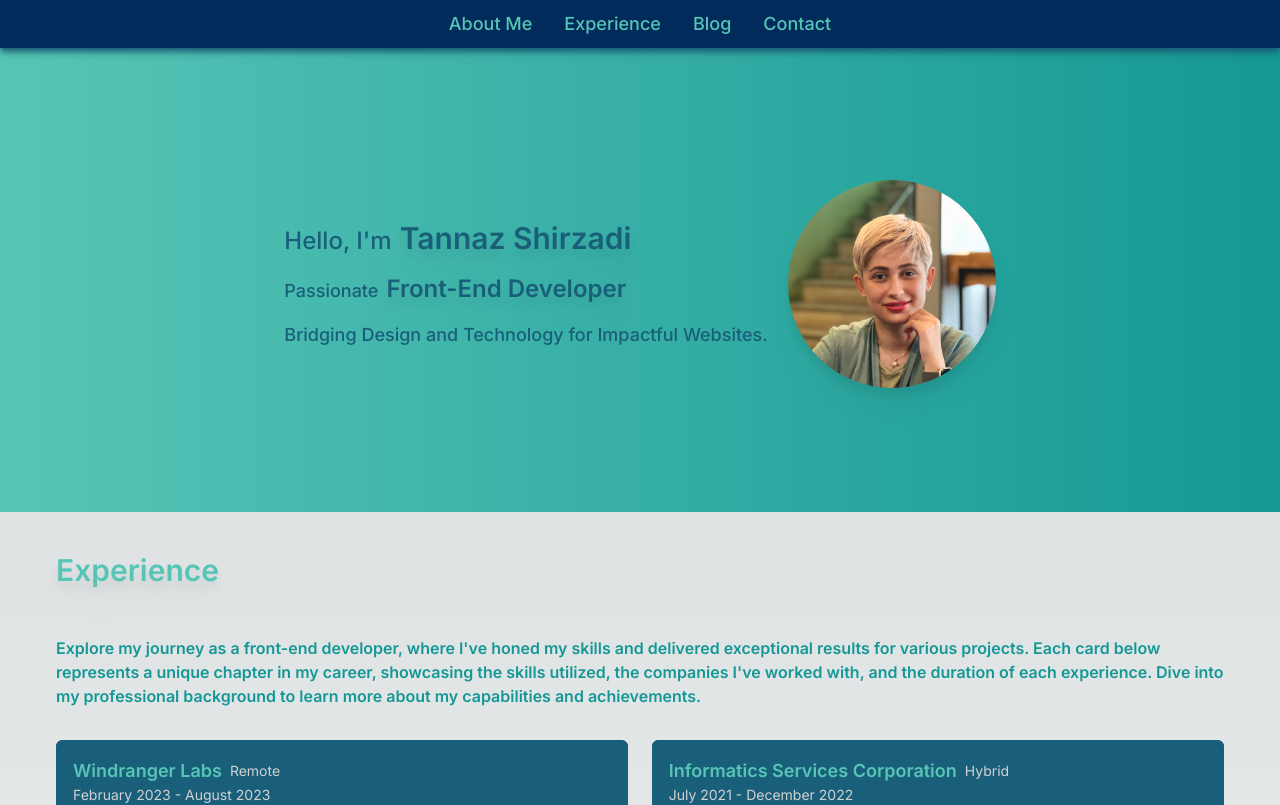
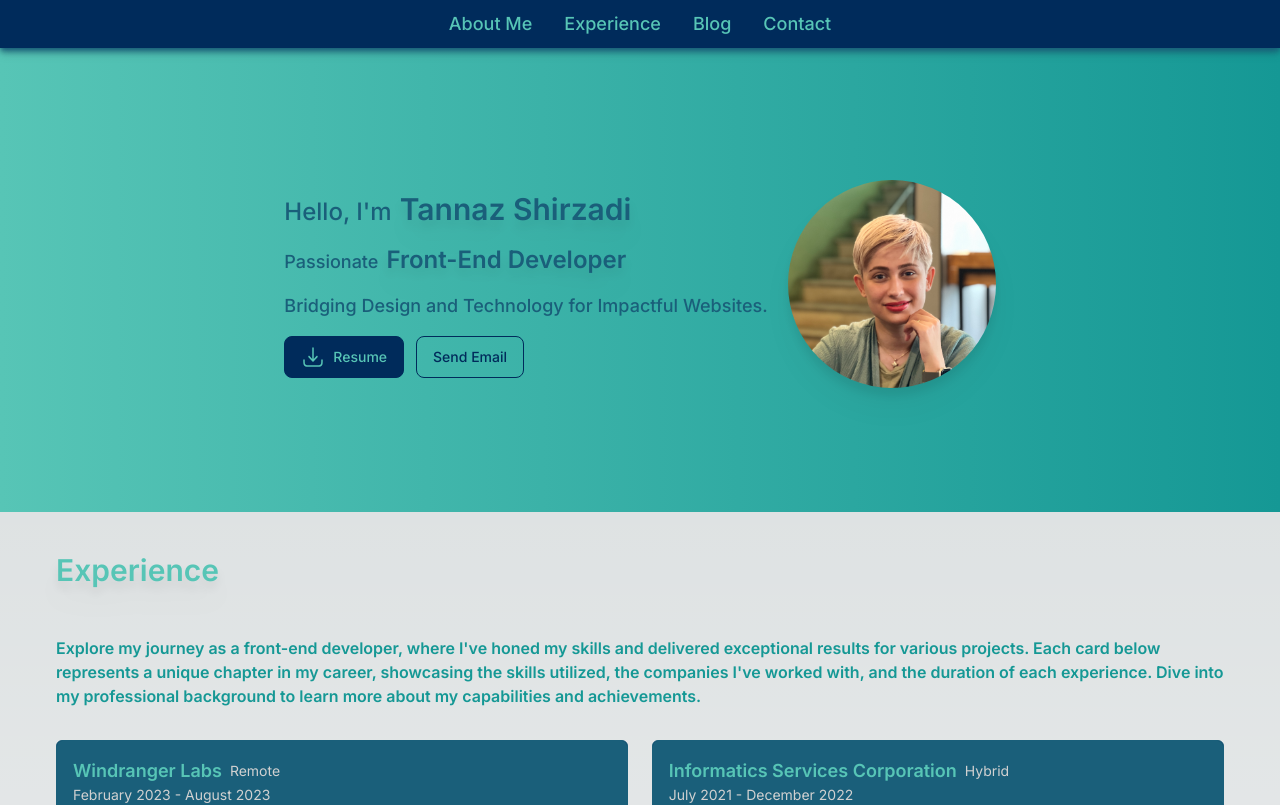
Before and after one commit to tannaz97shr/portfolio, a Next.js app: page / in a window 1280 px wide. Shown: the top 805 px of the page. Built offline with nearby package versions, Linux system fonts and the light colour scheme; what tw-elements would draw is missing.

Commit message:
feat: create secondary and primary buttons

```diff
--- /dev/null
+++ b/src/components/HeroSection/icons.tsx
@@ -0,0 +1,20 @@
+import { SVGProps } from "react";
+
+export type IconProps = SVGProps<SVGSVGElement>;
+
+export const FileDownloadLinkedin = (props: IconProps) => {
+  return (
+    <svg
+      xmlns="http://www.w3.org/2000/svg"
+      x="0px"
+      y="0px"
+      width="24"
+      height="24"
+      viewBox="0 0 24 24"
+      {...props}
+    >
+      <path d="M12.5535 16.5061C12.4114 16.6615 12.2106 16.75 12 16.75C11.7894 16.75 11.5886 16.6615 11.4465 16.5061L7.44648 12.1311C7.16698 11.8254 7.18822 11.351 7.49392 11.0715C7.79963 10.792 8.27402 10.8132 8.55352 11.1189L11.25 14.0682V3C11.25 2.58579 11.5858 2.25 12 2.25C12.4142 2.25 12.75 2.58579 12.75 3V14.0682L15.4465 11.1189C15.726 10.8132 16.2004 10.792 16.5061 11.0715C16.8118 11.351 16.833 11.8254 16.5535 12.1311L12.5535 16.5061Z" />
+      <path d="M3.75 15C3.75 14.5858 3.41422 14.25 3 14.25C2.58579 14.25 2.25 14.5858 2.25 15V15.0549C2.24998 16.4225 2.24996 17.5248 2.36652 18.3918C2.48754 19.2919 2.74643 20.0497 3.34835 20.6516C3.95027 21.2536 4.70814 21.5125 5.60825 21.6335C6.47522 21.75 7.57754 21.75 8.94513 21.75H15.0549C16.4225 21.75 17.5248 21.75 18.3918 21.6335C19.2919 21.5125 20.0497 21.2536 20.6517 20.6516C21.2536 20.0497 21.5125 19.2919 21.6335 18.3918C21.75 17.5248 21.75 16.4225 21.75 15.0549V15C21.75 14.5858 21.4142 14.25 21 14.25C20.5858 14.25 20.25 14.5858 20.25 15C20.25 16.4354 20.2484 17.4365 20.1469 18.1919C20.0482 18.9257 19.8678 19.3142 19.591 19.591C19.3142 19.8678 18.9257 20.0482 18.1919 20.1469C17.4365 20.2484 16.4354 20.25 15 20.25H9C7.56459 20.25 6.56347 20.2484 5.80812 20.1469C5.07435 20.0482 4.68577 19.8678 4.40901 19.591C4.13225 19.3142 3.9518 18.9257 3.85315 18.1919C3.75159 17.4365 3.75 16.4354 3.75 15Z" />
+    </svg>
+  );
+};
--- a/src/components/HeroSection/index.tsx
+++ b/src/components/HeroSection/index.tsx
@@ -1,4 +1,8 @@
+"use client";
+
 import Image from "next/image";
+import Button from "../UI/Button";
+import { FileDownloadLinkedin } from "./icons";
 
 export default function HeroSection() {
   return (
@@ -17,6 +21,25 @@
           </span>
         </div>
         <span>Bridging Design and Technology for Impactful Websites.</span>
+        <div className="flex mt-4">
+          <Button
+            className="flex mr-3 items-center"
+            onClick={() => {
+              console.log("btn clicked");
+            }}
+          >
+            <FileDownloadLinkedin fill="#57C5B6" />
+            <span className="ml-2">Resume</span>
+          </Button>
+          <Button
+            variant="secondary"
+            onClick={() => {
+              console.log("btn clicked");
+            }}
+          >
+            Send Email
+          </Button>
+        </div>
       </div>
       <div className="drop-shadow-xl h-52 w-52 mb-4 lg:mb-0 relative ml-5 rounded-full overflow-hidden">
         <Image
--- /dev/null
+++ b/src/components/UI/Button/index.tsx
@@ -0,0 +1,23 @@
+interface ButtonProps {
+  variant?: "primary" | "secondary";
+  className?: string;
+  onClick: Function;
+  children: React.ReactNode;
+}
+
+function Button({ variant, onClick, children, className }: ButtonProps) {
+  return (
+    <button
+      className={`text-sm px-4 py-2 hover:shadow-lg rounded-lg border border-primary-navy ${
+        variant === "secondary"
+          ? "text-primary-navy"
+          : "bg-primary-navy text-primary-teal"
+      } ${className && className}`}
+      onClick={() => onClick()}
+    >
+      {children}
+    </button>
+  );
+}
+
+export default Button;
```
